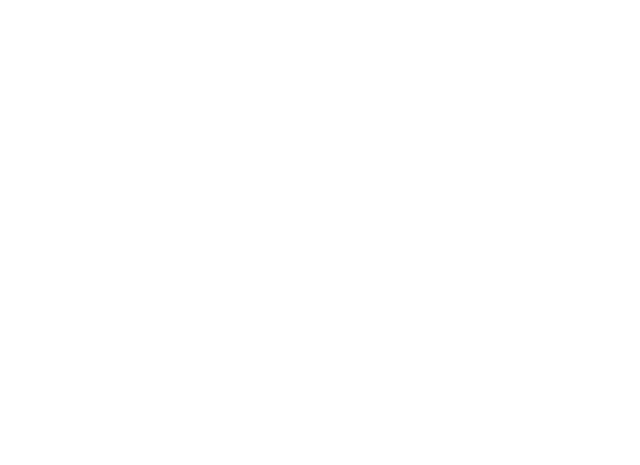
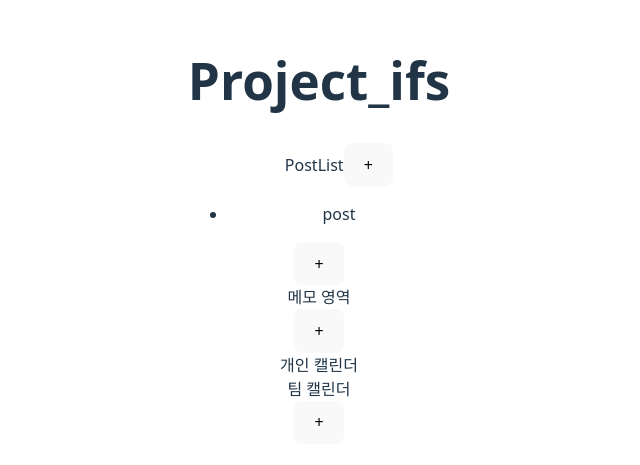
Before and after one commit to Natu-3/project_ifs, a React (Vite) app in the folder reactwork/: page / in a window 1280 px wide. Shown: the part 169-634 px from the top of the page, without its empty margins (321-961 px from the left). Built offline with nearby package versions, Linux system fonts and the light colour scheme.

Commit message:
프론트작업 기본 메뉴 26.1.26.14:23

```diff
--- a/reactwork/src/App.jsx
+++ b/reactwork/src/App.jsx
@@ -2,14 +2,24 @@
 import reactLogo from './assets/react.svg'
 import viteLogo from '/vite.svg'
 import './App.css'
+import Header from './components/Header'
+import Sidebar from './components/Sidebar'
+import MainNote from './components/MainNote'
+import CalendarPanel from './components/CalendarPanel'
 
 function App() {
-  const [count, setCount] = useState(0)
+    const [count, setCount] = useState(0)
   // javascript
   return (
     //html
     <>
+      <Header />
 
+      <div>
+        <Sidebar />
+        <MainNote />
+        <CalendarPanel />
+      </div>
     </>
   )
 }
--- /dev/null
+++ b/reactwork/src/components/CalendarPanel.jsx
@@ -0,0 +1,9 @@
+export default function CalendarPanel() {
+    return(
+        <>
+        <div>개인 캘린더</div>
+        <div>팀 캘린더</div>
+        <button>+</button>
+        </>
+    )
+}
--- /dev/null
+++ b/reactwork/src/components/Header.jsx
@@ -0,0 +1,7 @@
+export default function Header() {
+    return(
+        <header>
+            <h1>Project_ifs</h1>
+        </header>
+    )
+}
--- /dev/null
+++ b/reactwork/src/components/MainNote.jsx
@@ -0,0 +1,14 @@
+export default function MainNote() {
+    return(
+        <>
+        <ul>
+            <li>post</li>
+        </ul>
+        <main>
+            <button>+</button>
+            <div>메모 영역</div>
+            <button>+</button>
+        </main>
+        </>
+    )
+}
--- /dev/null
+++ b/reactwork/src/components/Sidebar.jsx
@@ -0,0 +1,10 @@
+export default function Sidebar() {
+    return(
+        <aside>
+        <ul>
+            <lt>PostList</lt>
+            <button>+</button>
+        </ul>
+        </aside>
+    )
+}
```
Also changed, not shown: 2 other files (tests, documents, lock files or other folders).
